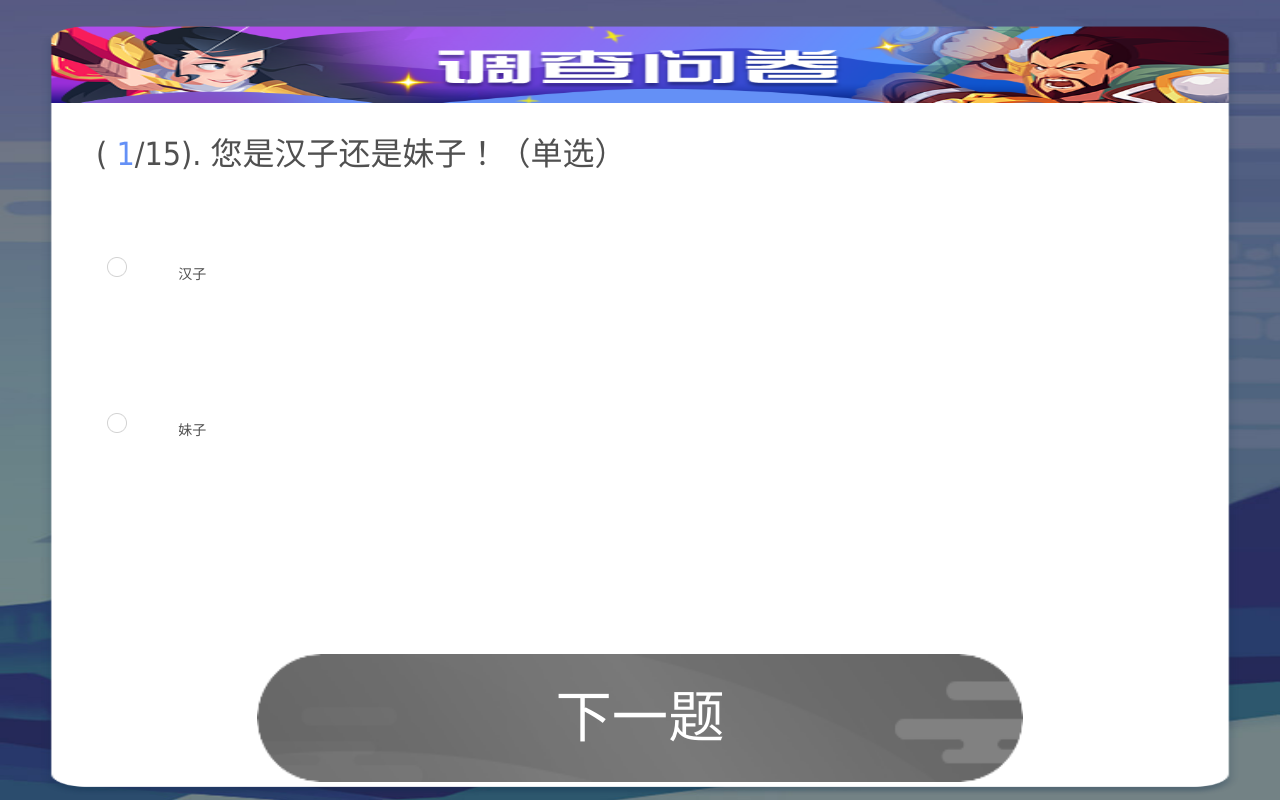
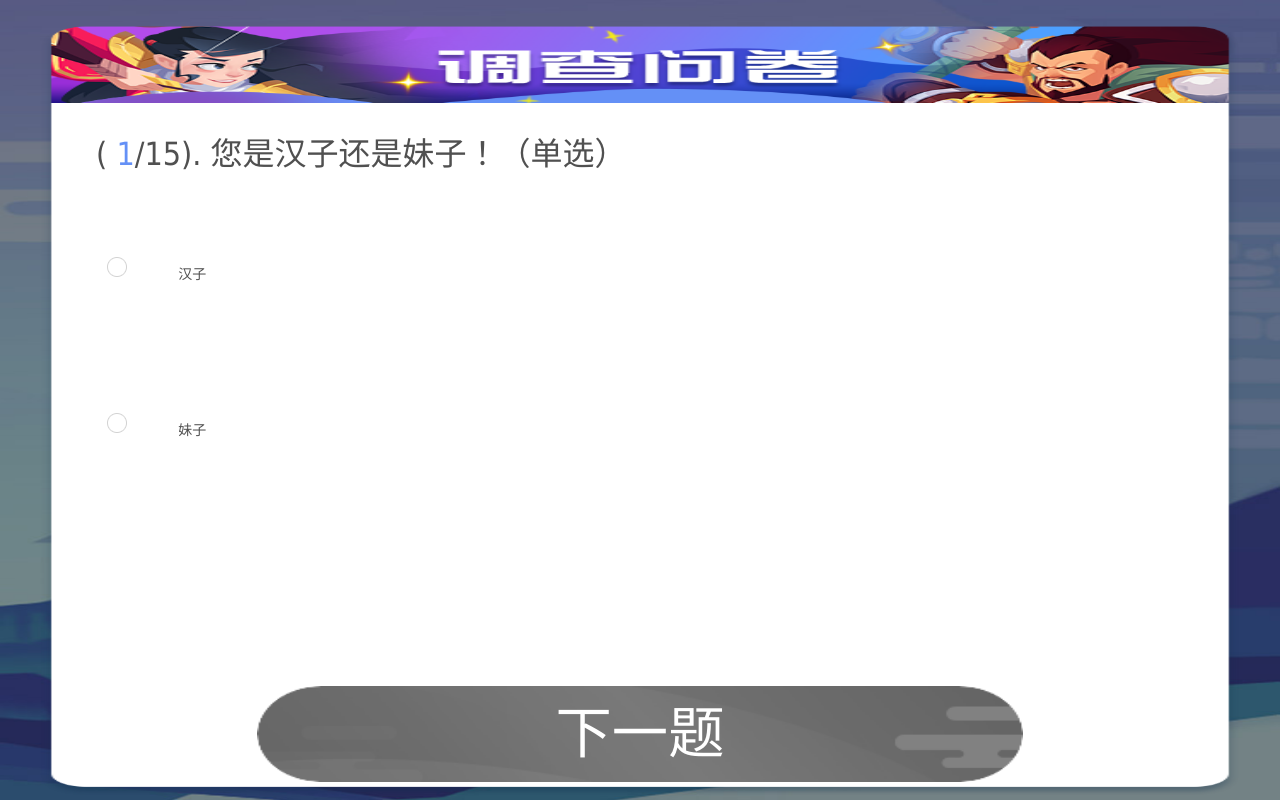
Before and after one commit to ritsuyan/new_com, a plain HTML site: page index.html in a window 1280 px wide. Drawn offline with Linux system fonts and the light colour scheme.

Commit message:
no message

```diff
--- a/css/style.css
+++ b/css/style.css
@@ -231,7 +231,7 @@ input[type="radio"]:checked + span ,input[type="checkbox"]:checked + span {
 
 /* 横屏状态时 */
 @media (orientation: landscape) {
-    .next{
+    .con .ques .next{
         height: 1.5rem;
         line-height: 1.5rem;
     }
```
